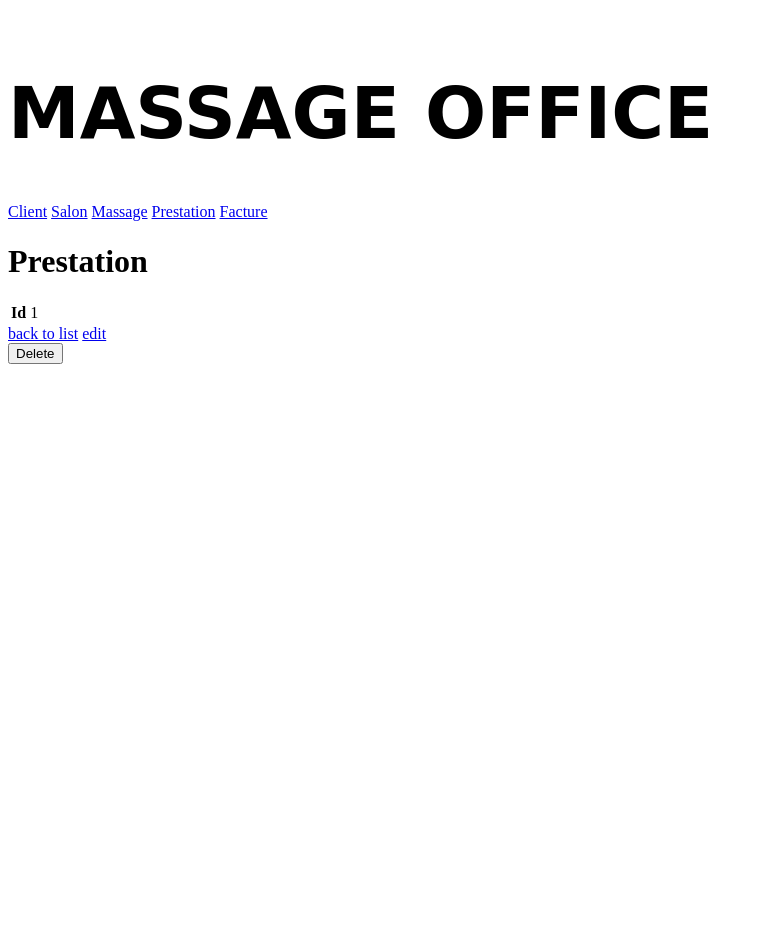
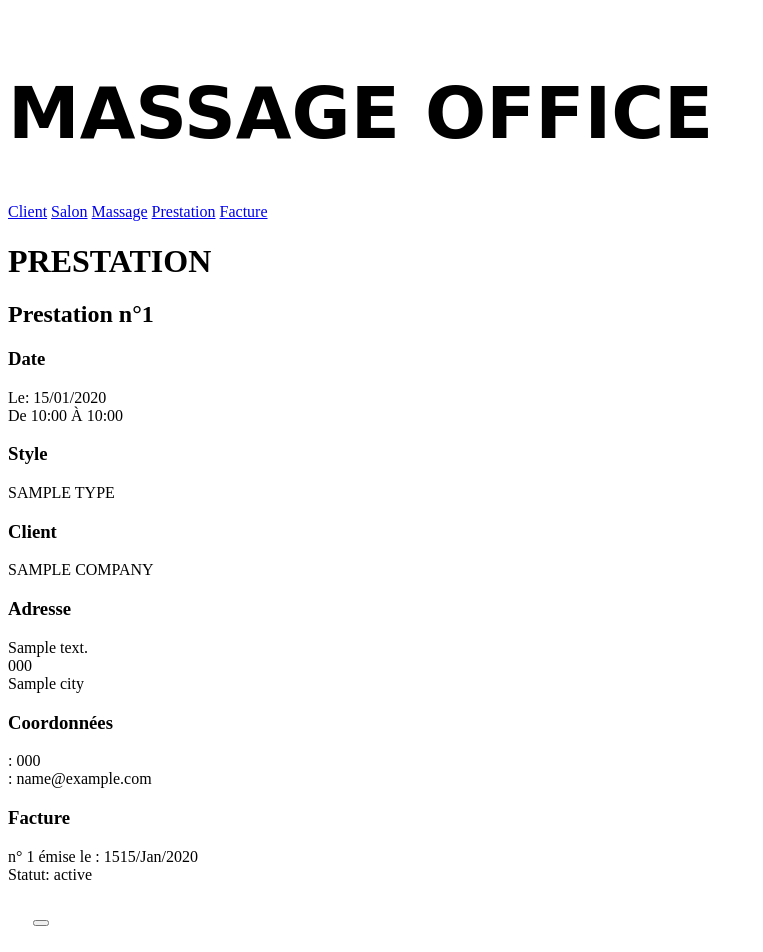
Before and after one commit to antoineSoros/massage-back, a Symfony app: template templates/prestation/show.html.twig in a window 1280 px wide. Shown: the part 699-1651 px from the top of the page, without its empty margins (0-763 px from the left). Before the commit the page ends 1063 px from the top, so only its background shows below. Run offline with Twig, Linux system fonts and the light colour scheme; the template is opened without the code that fills it: most values are stand-ins (such as "Sample title", 1, 10 or a date in 2020); some libraries are stand-ins or nearby versions.

Commit message:
prestation show

```diff
--- a/src/Entity/Client.php
+++ b/src/Entity/Client.php
@@ -174,9 +174,9 @@ class Client
     public function __toString()
     {
         if( $this->getCompany() === null || $this->getProfile()->getName()==="PARTICULIER" ){
-        return $this->getFirstname()." ".$this->getLastname();}
+        return strtoupper($this->getFirstname()." ".$this->getLastname());}
         else{
-            return $this->getCompany()->getCompanyName();
+            return strtoupper( $this->getCompany()->getCompanyName()."-".$this->getFirstname()." ".$this->getLastname());
         }
     }
 
--- a/templates/prestation/_delete_form.html.twig
+++ b/templates/prestation/_delete_form.html.twig
@@ -1,5 +1,5 @@
 <form method="post" action="{{ path('prestation_delete', {'id': prestation.id}) }}" onsubmit="return confirm('Are you sure you want to delete this item?');">
     <input type="hidden" name="_method" value="DELETE">
     <input type="hidden" name="_token" value="{{ csrf_token('delete' ~ prestation.id) }}">
-    <button class="btn">Delete</button>
+    <button class="ui right floated red button "><i class="trash icon"></i></button >
 </form>
--- a/templates/prestation/show.html.twig
+++ b/templates/prestation/show.html.twig
@@ -1,22 +1,87 @@
 {% extends 'base.html.twig' %}
 
-{% block title %}Prestation{% endblock %}
+{% block title %}PRESTATION{% endblock %}
 
 {% block body %}
-    <h1>Prestation</h1>
+    <h1>PRESTATION</h1>
+    <div class="ui three column centered grid">
+        <div class="eight wide column">
+            <div class="ui fluid card">
+                <div class="content right floated">
+                    <h2 class="ui right floated header">
+                        Prestation n°{{ prestation.id }}
+                    </h2>
+                </div>
 
-    <table class="table">
-        <tbody>
-            <tr>
-                <th>Id</th>
-                <td>{{ prestation.id }}</td>
-            </tr>
-        </tbody>
-    </table>
 
-    <a href="{{ path('prestation_index') }}">back to list</a>
+                <div class="content">
+                    <div class="description">
+                        <div class="ui header">
+                            <h3>Date</h3>
 
-    <a href="{{ path('prestation_edit', {'id': prestation.id}) }}">edit</a>
+                        </div>
 
-    {{ include('prestation/_delete_form.html.twig') }}
+                            <div class="item "> Le: {{ prestation.prestationDate | date('d/m/Y') }}</div>
+                            <div class="item ">De {{ prestation.startTime |date('H:i') }}
+                                À {{ prestation.endTime | date('H:i') }}</div>
+
+                        <div class="ui divider"></div>
+                        <div class="ui header">
+                            <h3>Style</h3>
+                        </div>
+                        <div>{{ prestation.massage.type | upper }}</div>
+                        <div class="ui divider"></div>
+                        <div class="header">
+                            <h3>Client</h3>
+                            {% if prestation.client.company != null %}
+                            <div>{{ prestation.client.company.companyName |upper }}</div>
+                            {% else %}
+                                <div>{{ prestation.client }}</div>
+                            {% endif %}
+                         </div>
+                        <div class="ui divider"></div>
+                        <div class="header">
+                            <h3>Adresse</h3>
+                            <div>{{ prestation.client.address }}</div>
+                            <div>{{ prestation.client.postCode }}</div>
+                            <div>{{ prestation.client.city }}</div>
+                        </div>
+                        <div class="ui divider"></div>
+                        <div class="header">
+                            <h3>Coordonnées</h3>
+                            <div class="ui icon"><i class="phone icon"></i>: {{  prestation.client.phone }}</div>
+                            <div class="ui icon"><i class="mail icon"></i>: {{  prestation.client.mail }}</div>
+                            <div class="ui divider"></div>
+                            <div class="header">
+                                <h3>Facture</h3>
+                            {% if prestation.invoice != null %}
+                                <div>n° {{ prestation.invoice.number }} émise le : {{  prestation.invoice.emitedDate |date('dd/M/Y') }}</div>
+                                {% if prestation.invoice.invoiceStatus != null %}
+                                    <div>Statut: {{prestation.invoice.invoiceStatus  }}</div>
+                                    {% else %}
+                                        <div>Statut: - </div>
+                                    {% endif %}
+                                {% else %}
+                                <div>Non émises</div>
+                                {% endif %}
+                            </div>
+
+                        </div>
+                </div>
+                <div class="ui divider"></div>
+                <div class="ui buttons">
+                    <a class="ui small button" href="{{ path('prestation_index') }}"><i class="left arrow icon"></i></a>
+                    <div class="or"></div>
+                    <a class="ui small button" href="{{ path('prestation_edit', {'id': prestation.id}) }}"><i class="pencil icon"></i></a>
+                </div>
+
+
+                <div class="right floated" style="margin: 2%;">
+                    {{ include('prestation/_delete_form.html.twig') }}
+                </div>
+            </div>
+
+        </div>
+    </div>
+    </div>
 {% endblock %}
```
